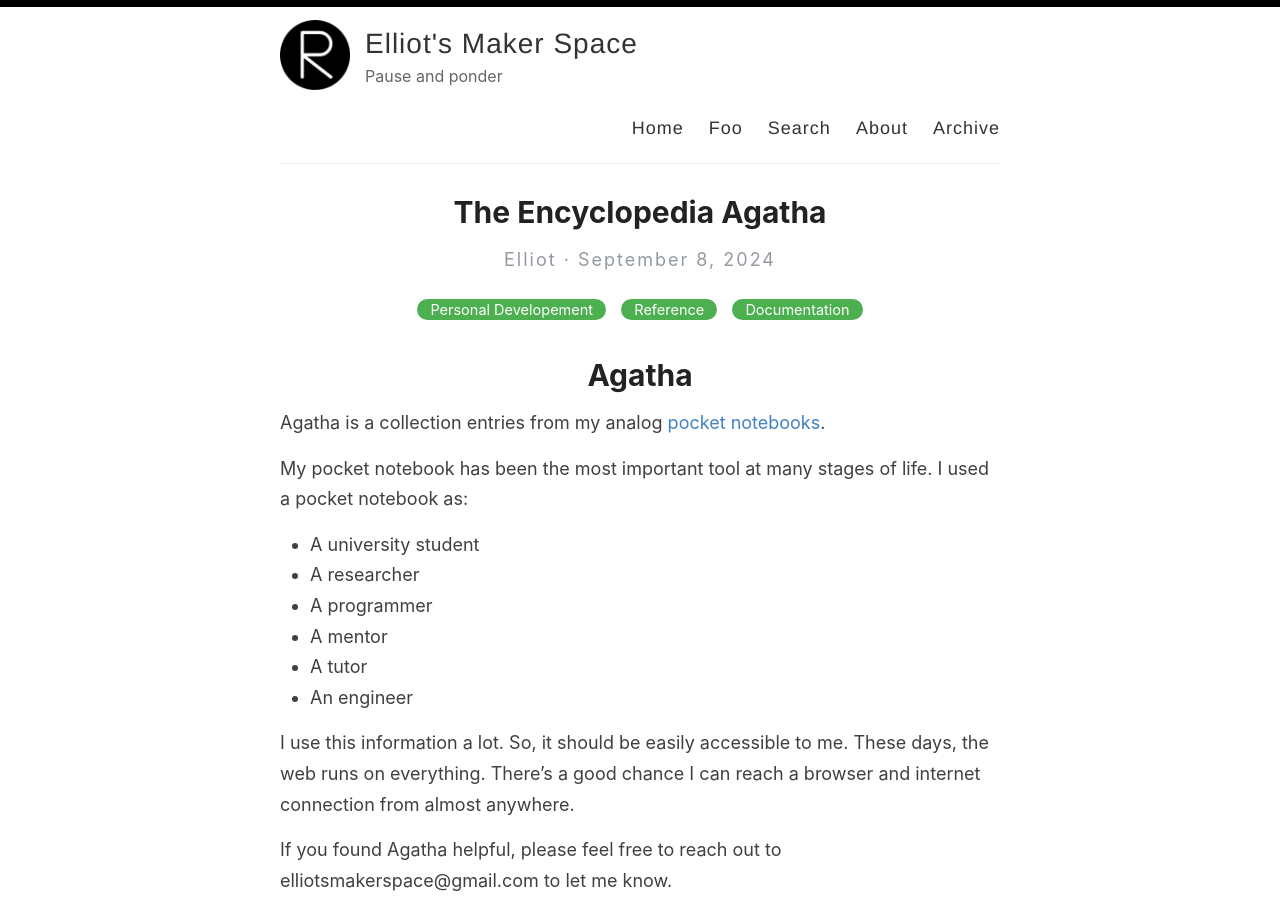
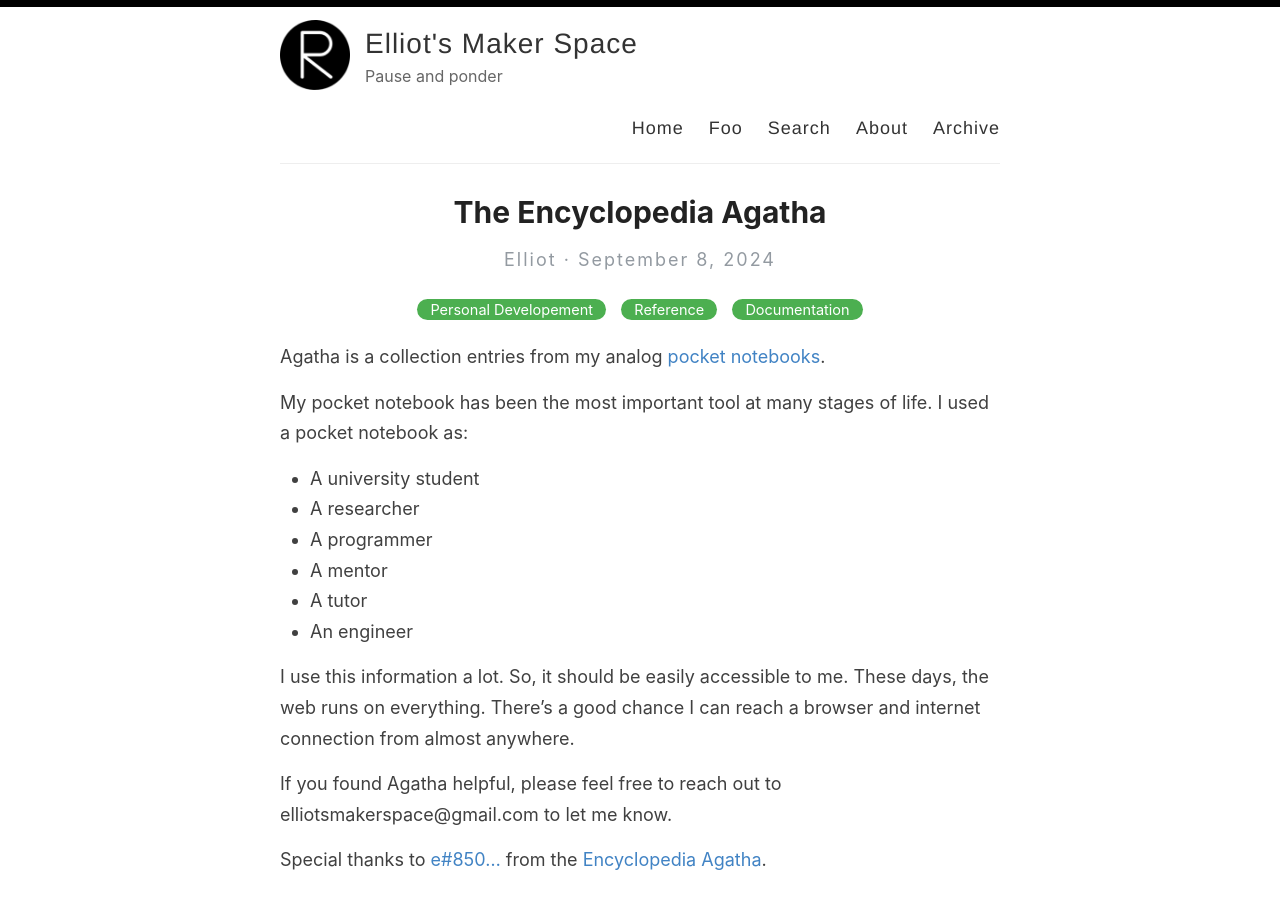
Before and after one commit to nurriol2/nurriol2.github.io, a Jekyll site: the page built from _posts/2024-09-08-the-encyclopedia-agatha.md, in a window 1280 px wide and 900 px high. Built offline with Jekyll 4.4.1, drawn with Linux system fonts in a browser that asks for light colours.

Commit message:
Remove potentially redundant heading
EXPERIMENT
Trying to understand if the rendernig of " ... Agathat Agatha" is
related to the body formatting.

```diff
--- a/_posts/2024-09-08-the-encyclopedia-agatha.md
+++ b/_posts/2024-09-08-the-encyclopedia-agatha.md
@@ -3,8 +3,6 @@
 title: The Encyclopedia Agatha
 categories: [Personal Developement, Reference, Documentation]
 ---
-
-# Agatha
 
 Agatha is a collection entries from my analog [pocket notebooks](https://www.youtube.com/watch?v=34V74B0qVZo&t=1s&ab_channel=JoeVanCleave).
 
```
